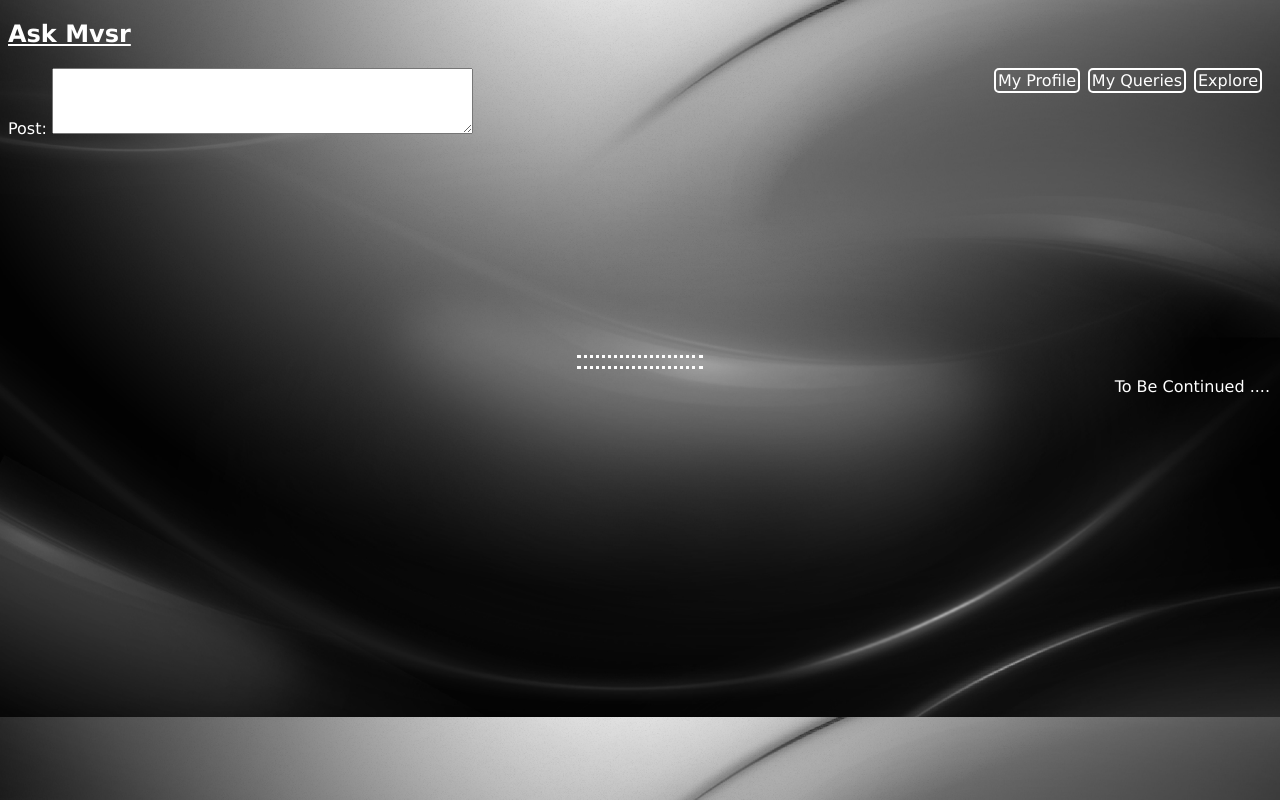
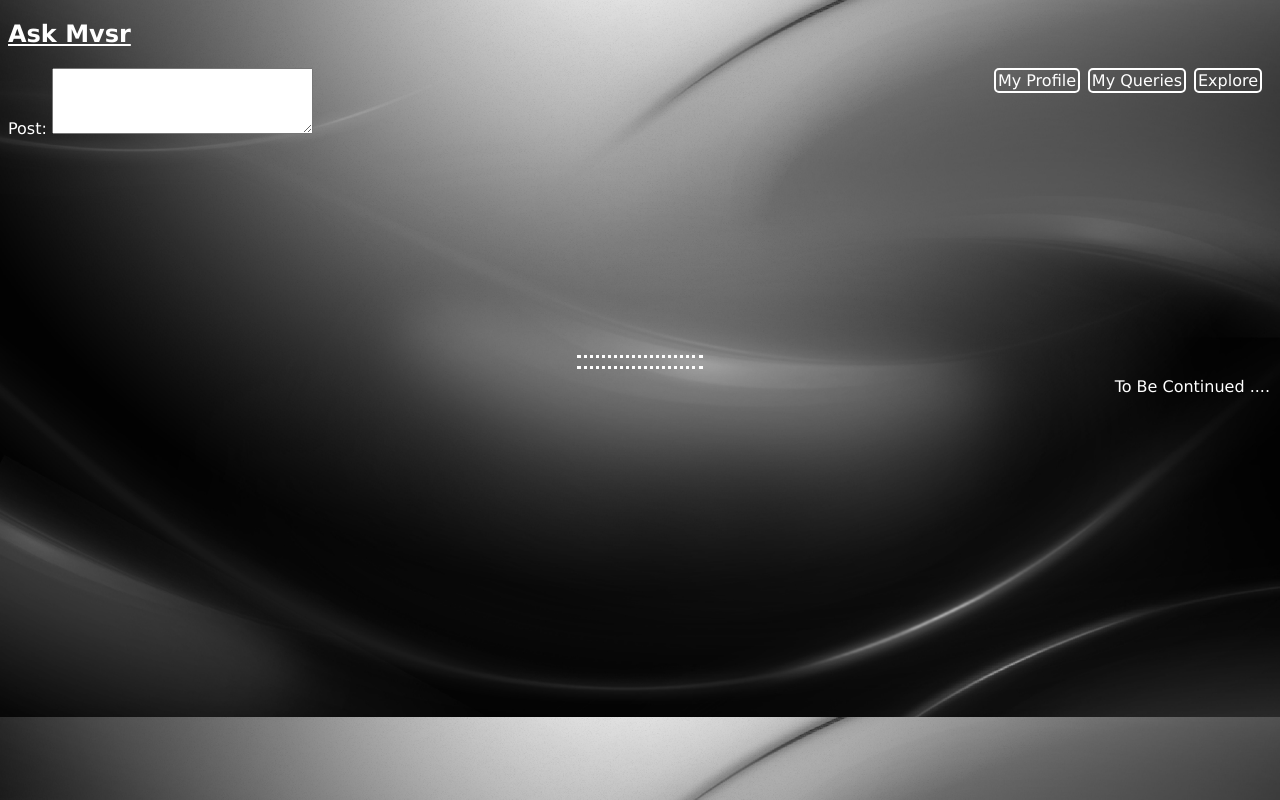
Before and after one commit to MadhuriChoula/maddy, a plain HTML site: page index.html in a window 1280 px wide. Drawn offline with Linux system fonts and the light colour scheme.

Commit message:
Update index.html

```diff
--- a/index.html
+++ b/index.html
@@ -13,7 +13,7 @@
 	<a class="nav nav2" href='insta.html'>My Queries</a>
 	<a class="nav nav3" href='insta.html'>Explore</a>
 	<form class="post"><label for="text">Post:</label>
-<textarea id="text" rows="4" cols="50"></textarea></form>
+<textarea id="text" rows="4" cols="30"></textarea></form>
 
 <br><br><br><br><br><br><br><br><br><br><br><hr>
 <hr>
```
